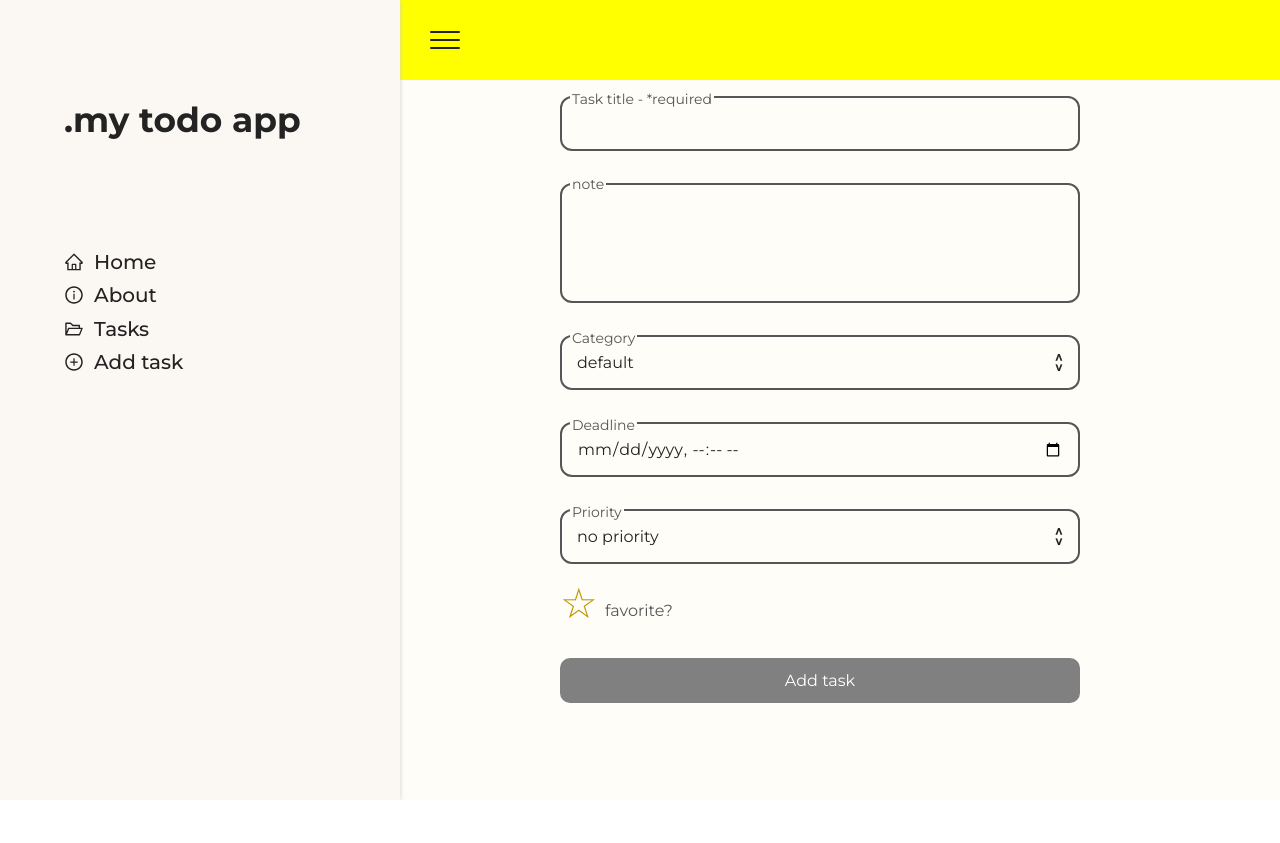
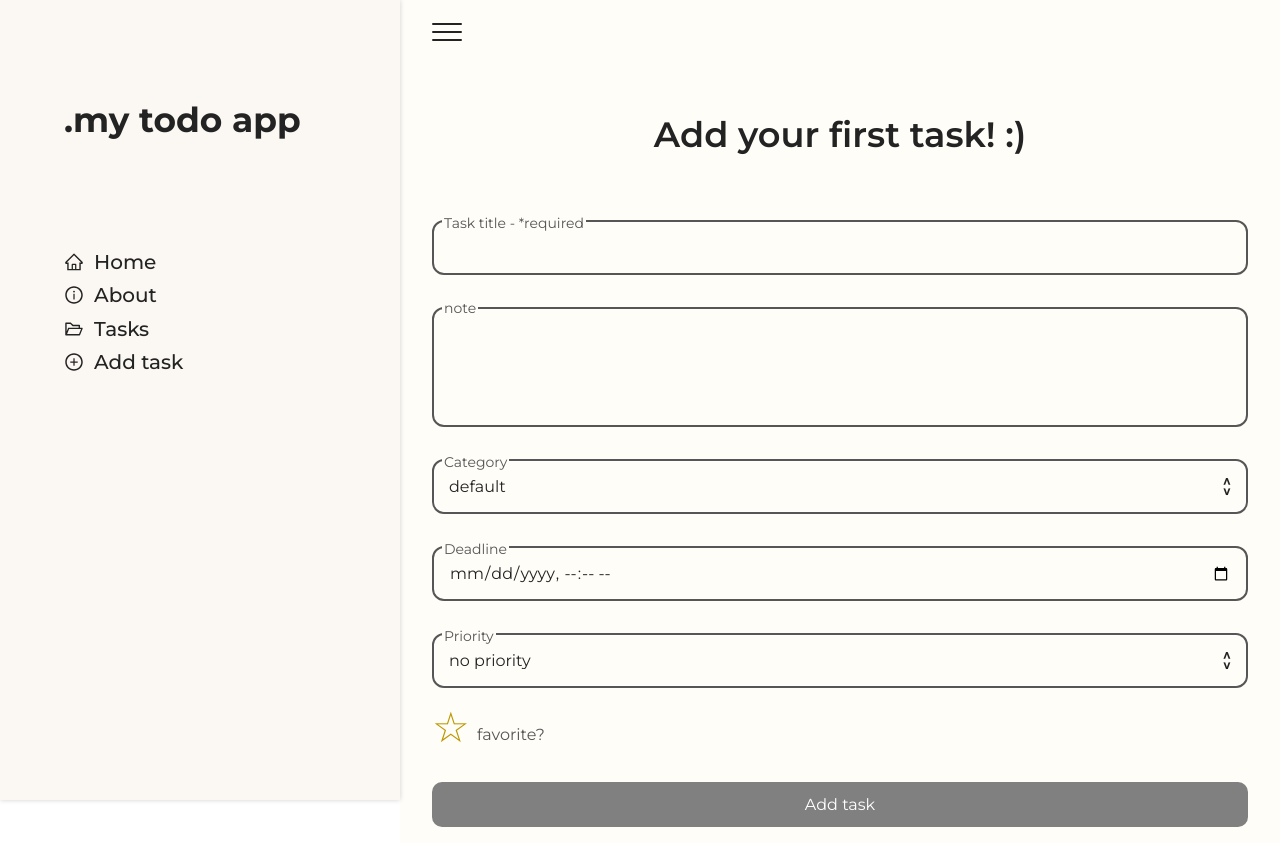
Before and after one commit to dkveil/my-todo-app-with-ts, a React (Create React App) app: page /add-task in a window 1280 px wide. Before the commit the page ends 800 px from the top, so only its background shows below. Built offline with nearby package versions, Linux system fonts and the light colour scheme.

Commit message:
flexible header

```diff
--- a/src/App.tsx
+++ b/src/App.tsx
@@ -5,6 +5,7 @@ import { Routes, Route } from "react-router";
 import NavbarCart from "./components/NavbarCart";
 import Navbar from "./components/Navbar/index";
 import { Wrapper, AppWrapper } from "./containers/container";
+import Header from "./components/Header";
 import HomePage from "./pages/HomePage";
 import AboutPage from "./pages/AboutPage";
 import TasksPage from "./pages/TasksPage";
@@ -22,6 +23,7 @@ const App = () => {
                         <NavbarCart />
                         <AppWrapper>
                             <Navbar />
+                            <Header/>
                             <Routes>
                                 <Route path="/" element={<HomePage />} />
                                 <Route path="/about" element={<AboutPage />} />
--- a/src/components/Button/Button.styles.ts
+++ b/src/components/Button/Button.styles.ts
@@ -18,7 +18,7 @@ export const Hamburger = styled.div<ButtonStylesProps>`
         width: 100%;
         height: 2px;
         background-color: ${({ theme }) => theme.color.font};
-        z-index: 2;
+        z-index: 10;
         border-radius: 4px;
         transition: transform 0.2s;
 
--- a/src/components/Form/Form.styles.ts
+++ b/src/components/Form/Form.styles.ts
@@ -14,9 +14,8 @@ type InputType = {
 export const Wrapper = styled.form`
     display: flex;
     flex-direction: column;
-    padding: 1rem 10rem;
-    width: 520px;
-
+    width: 100%;
+    padding: 1rem 0;
 `
 
 export const Field = styled.div<FieldType>`
@@ -26,7 +25,7 @@ export const Field = styled.div<FieldType>`
 
     background-color: ${({theme}) => theme.colorformfieldbg};
     margin-bottom: 2rem;
-    width: 520px;
+    width: 100%;
 
     ${(props) => {
         if(props.error){
@@ -220,7 +219,8 @@ export const Option = styled.option`
 `
 
 export const ErrorMsg = styled.div`
-    font-size: 14px;
+    font-size: 12px;
+    margin: 5px auto 0 4px;
     color: red;
 `
 
@@ -228,7 +228,7 @@ export const Button = styled.button`
     font-family: ${theme.font.family.primary};
     font-size: 16px;
     background-color: ${theme.color.formbtnbg};
-    width: 520px;
+    width: 100%;
     height: 45px;
     color: ${theme.color.formbtnfont};
     border-radius: 10px;
--- /dev/null
+++ b/src/components/Header/Header.styles.ts
@@ -0,0 +1,28 @@
+import styled from "styled-components";
+
+export const Wrapper = styled.header`
+    height: 140px;
+    /* margin-top: ${({theme}) => theme.height.navbar}; */
+
+    ${({theme}) => theme.mq.desktop}{
+        margin: 0;
+    }
+`
+
+export const Content = styled.div`
+    height: 100%;
+    display: flex;
+    justify-content: center;
+    align-items: center;
+`
+
+export const Title = styled.h1`
+    font-size: 1.6rem;
+    font-family: ${({theme}) => theme.font.family.primary};
+    font-weight: 600;
+    color: ${({theme}) => theme.color.font};
+
+    ${({theme}) => theme.mq.desktop}{
+        font-size: 2.2rem;
+    }
+`
--- /dev/null
+++ b/src/components/Header/index.tsx
@@ -0,0 +1,36 @@
+import { useLocation} from 'react-router-dom'
+import { Container } from "../../containers/container";
+import { useTasksContext } from "../../context/TasksContext";
+import * as H from './Header.styles'
+
+const Header = () => {
+    const { numberOfTask } = useTasksContext()
+
+    const location = useLocation()
+    // const params = useParams()
+
+    if(location.pathname === '/' || !location.pathname){
+        return <>homePage</>
+    }
+    if(location.pathname === '/about'){
+        return <>aboutPage</>
+    }
+    if(location.pathname === '/tasks'){
+        return <>tasksPage</>
+    }
+
+    if(location.pathname === '/add-task'){
+        return (
+            <H.Wrapper>
+                <Container>
+                    <H.Content>
+                        <H.Title>{numberOfTask ? "Add your new task to do! :)" : "Add your first task! :)"}</H.Title>
+                    </H.Content>
+                </Container>
+            </H.Wrapper>
+        )
+    }
+
+    return null
+}
+export default Header;
--- a/src/components/Navbar/Navbar.styles.ts
+++ b/src/components/Navbar/Navbar.styles.ts
@@ -1,11 +1,20 @@
 import styled from "styled-components";
 
 export const Wrapper = styled.div`
+    width: 100%;
+    height: 64px;
+    background-color: ${({theme}) => theme.color.bgapp};
+    border-bottom: 1px solid ${({theme}) => theme.color.font};
+
+    ${({theme}) => theme.mq.desktop}{
+        position: static;
+        border: none;
+    }
+`
+
+export const Content = styled.div`
+    height: inherit;
     display: flex;
     justify-content: space-between;
     align-items: center;
-    width: 100%;
-    height: 80px;
-    padding: 0 30px;
-    background-color: yellow;
 `
--- a/src/components/Navbar/index.tsx
+++ b/src/components/Navbar/index.tsx
@@ -1,6 +1,7 @@
 import * as Nav from './Navbar.styles'
 import Button from "../Button";
 import { useGlobalContext } from '../../context/GlobalContext';
+import { Container } from '../../containers/container';
 
 const Navbar = () => {
 
@@ -8,12 +9,16 @@ const Navbar = () => {
 
     return (
         <Nav.Wrapper>
+            <Container>
+                <Nav.Content>
                     <div>
                         <Button buttontype="hamburger" size='30px' active={barActive} onClickHandler={
                             barActive ? closeBar : openBar
                         }/>
                     </div>
                     <div></div>
+                </Nav.Content>
+            </Container>
         </Nav.Wrapper>
     )
 }
--- a/src/components/NavbarCart/NavbarCart.styles.ts
+++ b/src/components/NavbarCart/NavbarCart.styles.ts
@@ -12,7 +12,7 @@ export const Wrapper = styled.div<WrapperTypes>`
     background-color: ${({theme}) => theme.color.bgcart};
     transform: ${(props) => props.opened ? 'translateX(0)': 'translateX(-100%)'};
     box-shadow: 0 0 .3rem ${({theme}) => theme.color.bgcartshadow};
-    z-index: 1;
+    z-index: 9;
     padding: 0 30px;
     transition: transform .2s;
 
--- a/src/containers/container.tsx
+++ b/src/containers/container.tsx
@@ -19,8 +19,10 @@ export const Container = styled.div`
     display: flex;
     flex-direction: column;
     flex-wrap: wrap;
-    width: calc(100vw - 32px);
+    width: calc(100vw - 42px);
     margin: 0 auto;
+    height: inherit;
+    min-height: inherit;
 
     ${({theme}) => theme.mq.tablet}{
         width: calc(100vw - 64px);
--- a/src/context/TasksContext.tsx
+++ b/src/context/TasksContext.tsx
@@ -18,6 +18,7 @@ type taskProps = {
 
 type TasksContextTypes = {
     tasks: taskProps[];
+    numberOfTask: number;
     AddTask: (task: taskProps) => void;
 };
 
@@ -54,6 +55,7 @@ export const useTasksContext = () => React.useContext(TasksContext);
 const TasksContextProvider = ({ children }: TasksContextProviderProps) => {
 
     const [tasks, dispatch] = React.useReducer(taskReducer, [])
+    const numberOfTask = tasks.length;
 
     const AddTask = (task: taskProps) => {
         dispatch({
@@ -66,6 +68,7 @@ const TasksContextProvider = ({ children }: TasksContextProviderProps) => {
         <TasksContext.Provider
             value={{
                 tasks,
+                numberOfTask,
                 AddTask
             }}
         >
--- a/src/pages/AddTaskPage.tsx
+++ b/src/pages/AddTaskPage.tsx
@@ -1,10 +1,13 @@
 import TaskForm from "../components/Form";
+import { Container } from "../containers/container";
 
 const AddTaskPage = () => {
 
     return (
         <div>
-            <TaskForm />
+            <Container>
+                <TaskForm />
+            </Container>
         </div>
     );
 };
--- a/src/styles/theme.ts
+++ b/src/styles/theme.ts
@@ -22,5 +22,8 @@ export const theme = {
         tablet: `@media screen and (min-width: 768px)`,
         desktop: `@media screen and (min-width: 1024px)`,
         large: `@media screen and (min-width: 1537px)`
+    },
+    height: {
+        navbar: "64px"
     }
 }
```
Lines whose indentation alone changed are shown as unchanged.
